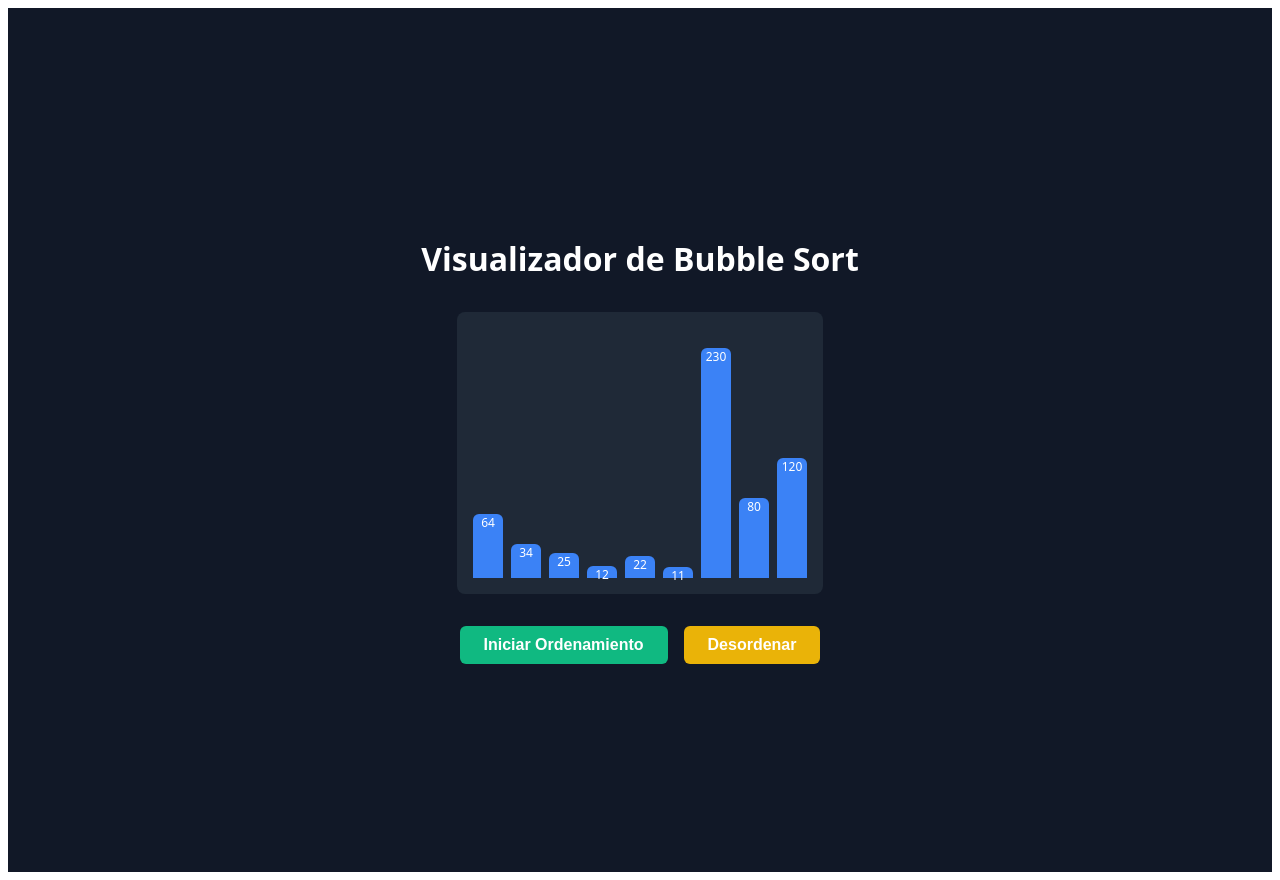
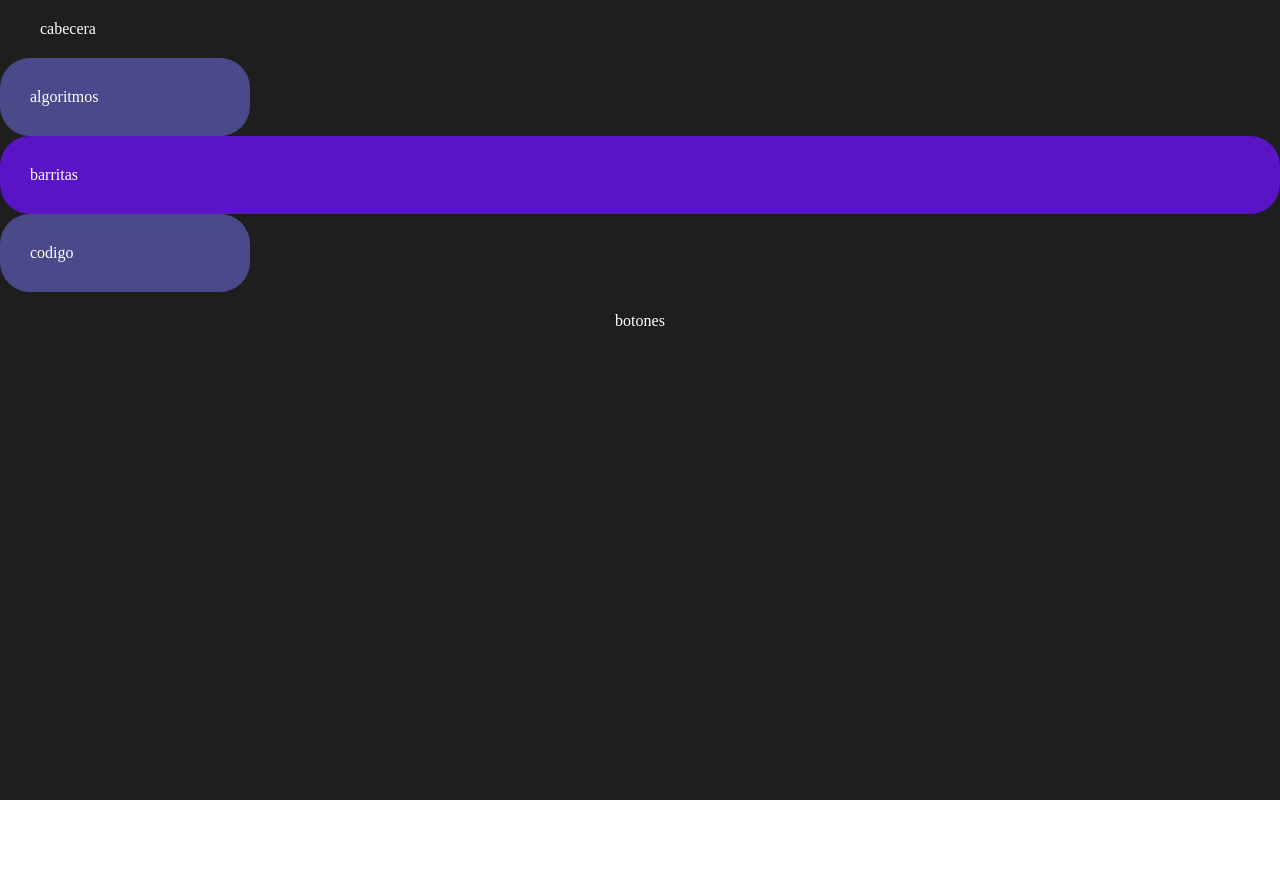
Before and after one commit to Equipo-Compilers/Pagina_web_algoritmos_ordenamiento, a React (Vite) app: page / in a window 1280 px wide. After the commit the page ends 800 px from the top, so only its background shows below. Built offline with nearby package versions, Linux system fonts and the light colour scheme.

Commit message:
inicio de la interfaz grafica (orden y separacion de las zonas)

```diff
--- /dev/null
+++ b/respaldos/App.css
@@ -0,0 +1,72 @@
+.contenedor {
+  min-height: 100vh;
+  background-color: #111827;
+  display: flex;
+  flex-direction: column;
+  align-items: center;
+  justify-content: center;
+  padding: 2rem;
+  color: white;
+  font-family: system-ui, sans-serif;
+}
+
+.titulo {
+  font-size: 2rem;
+  font-weight: bold;
+  margin-bottom: 2rem;
+}
+
+.area-barras {
+  display: flex;
+  align-items: flex-end;
+  height: 250px;
+  gap: 8px;
+  margin-bottom: 2rem;
+  background-color: #1f2937;
+  padding: 1rem;
+  border-radius: 8px;
+}
+
+.barra {
+  width: 30px;
+  background-color: #3b82f6; /* azul: color base de cada barra */
+  border-top-left-radius: 6px;
+  border-top-right-radius: 6px;
+  transition: background-color 0.2s ease, height 0.2s ease;
+  display: flex;
+  align-items: flex-start;
+  justify-content: center;
+  font-size: 12px;
+  color: white;
+}
+
+.barra-activa {
+  background-color: #ef4444; /* rojo: resalta los elementos que se están comparando/intercambiando */
+}
+
+.controles {
+  display: flex;
+  gap: 1rem;
+}
+
+.boton {
+  padding: 10px 24px;
+  font-size: 16px;
+  font-weight: bold;
+  color: white;
+  border: none;
+  border-radius: 6px;
+  cursor: pointer;
+  transition: background-color 0.2s;
+}
+
+.boton-iniciar { background-color: #10b981; }
+.boton-iniciar:hover:not(:disabled) { background-color: #059669; }
+
+.boton-desordenar { background-color: #eab308; }
+.boton-desordenar:hover:not(:disabled) { background-color: #ca8a04; }
+
+.boton:disabled {
+  background-color: #4b5563;
+  cursor: not-allowed;
+}
--- a/src/App.css
+++ b/src/App.css
@@ -1,72 +1,60 @@
-.contenedor {
-  min-height: 100vh;
-  background-color: #111827;
-  display: flex;
-  flex-direction: column;
-  align-items: center;
-  justify-content: center;
-  padding: 2rem;
-  color: white;
-  font-family: system-ui, sans-serif;
+*{
+margin: 0;
+padding: 0;
+box-sizing: border-box;
+ }
+
+
+.cabecera{
+display: flex;
+justify-content: space-between;
+align-items: center;
+padding: 20px 40px;
+}
+.pantallaCompleta{
+background-color: #1E1E1E;
+color: white;
+height: 100vh;
+display: flex;
+flex-direction: column;
 }
 
-.titulo {
-  font-size: 2rem;
-  font-weight: bold;
-  margin-bottom: 2rem;
+//.areaCentral{
+    display: flex;
+    justify-content: row;
+    flex: 1;
+    gap: 20px;
+    padding: 20px;
+
 }
 
-.area-barras {
-  display: flex;
-  align-items: flex-end;
-  height: 250px;
-  gap: 8px;
-  margin-bottom: 2rem;
-  background-color: #1f2937;
-  padding: 1rem;
-  border-radius: 8px;
+
+.panelIzquierdo {
+    width: 250px;
+    background-color: #4a4a8a;
+    padding: 30px;
+    border-radius: 30px;
+
 }
 
-.barra {
-  width: 30px;
-  background-color: #3b82f6; /* azul: color base de cada barra */
-  border-top-left-radius: 6px;
-  border-top-right-radius: 6px;
-  transition: background-color 0.2s ease, height 0.2s ease;
-  display: flex;
-  align-items: flex-start;
-  justify-content: center;
-  font-size: 12px;
-  color: white;
+.lienzo{
+    flex: 1;
+    background-color: #5814c5;
+    border-radius: 30px;
+    padding: 30px;
 }
 
-.barra-activa {
-  background-color: #ef4444; /* rojo: resalta los elementos que se están comparando/intercambiando */
+.panelDerecho{
+    width: 250px;
+    background-color: #4a4a8a;
+    padding: 30px;
+    border-radius: 30px;
+
 }
-
-.controles {
-  display: flex;
-  gap: 1rem;
+.controles{
+justify-content: center;
+display: flex;
+align-items: center;
+gap: 20px;
+padding: 20px;
 }
-
-.boton {
-  padding: 10px 24px;
-  font-size: 16px;
-  font-weight: bold;
-  color: white;
-  border: none;
-  border-radius: 6px;
-  cursor: pointer;
-  transition: background-color 0.2s;
-}
-
-.boton-iniciar { background-color: #10b981; }
-.boton-iniciar:hover:not(:disabled) { background-color: #059669; }
-
-.boton-desordenar { background-color: #eab308; }
-.boton-desordenar:hover:not(:disabled) { background-color: #ca8a04; }
-
-.boton:disabled {
-  background-color: #4b5563;
-  cursor: not-allowed;
-}
--- a/src/App.tsx
+++ b/src/App.tsx
@@ -1,61 +1,15 @@
-import { useState } from 'react';
-import { bubbleSort } from './BubbleSort';
 import './App.css';
+export default function App() {
+  return (
+    <div className="pantallaCompleta">
+<header className="cabecera">cabecera </header>
+<main className="areaCentral">
+  <aside className="panelIzquierdo"> algoritmos</aside>
+  <section className="lienzo"> barritas </section>
+  <aside className="panelDerecho"> codigo</aside>
 
-export default function App() {
-  const [arreglo, setArreglo] = useState<number[]>([64, 34, 25, 12, 22, 11, 230, 80, 120]);
-  const [indicesActivos, setIndicesActivos] = useState<number[]>([]);
-  const [ordenando, setOrdenando] = useState(false);
+  </main>
+<footer className="controles">botones</footer>
 
-  const iniciarAnimacion = async () => {
-    if (ordenando) return;
-    setOrdenando(true);
-
-    const generador = bubbleSort(arreglo);
-
-    for (const paso of generador) {
-      setArreglo(paso.estadoActual);
-      setIndicesActivos(paso.indicesActivos);
-
-      await new Promise((resolve) => setTimeout(resolve, 500));
-    }
-
-    setIndicesActivos([]);
-    setOrdenando(false);
-  };
-
-  const desordenar = () => {
-    setArreglo((prev) => [...prev].sort(() => Math.random() - 0.5));
-  };
-
-  return (
-    <div className="contenedor">
-      <h1 className="titulo">Visualizador de Bubble Sort</h1>
-
-      <div className="area-barras">
-        {arreglo.map((valor, indice) => {
-          const estaActivo = indicesActivos.includes(indice);
-          return (
-            <div
-              key={indice}
-              className={`barra ${estaActivo ? 'barra-activa' : ''}`}
-              style={{ height: `${valor}px` }}
-            >
-              {valor}
-            </div>
-          );
-        })}
-      </div>
-
-      <div className="controles">
-        <button onClick={iniciarAnimacion} disabled={ordenando} className="boton boton-iniciar">
-          {ordenando ? 'Ordenando...' : 'Iniciar Ordenamiento'}
-        </button>
-
-        <button onClick={desordenar} disabled={ordenando} className="boton boton-desordenar">
-          Desordenar
-        </button>
-      </div>
-    </div>
-  );
-}
+    </div>);
+  }
```
Also changed, not shown: respaldos/App.tsx (added, +61 -0 lines), respaldos/main.tsx (added, +9 -0 lines), respaldos/BubbleSort.ts (renamed from src/BubbleSort.ts).
